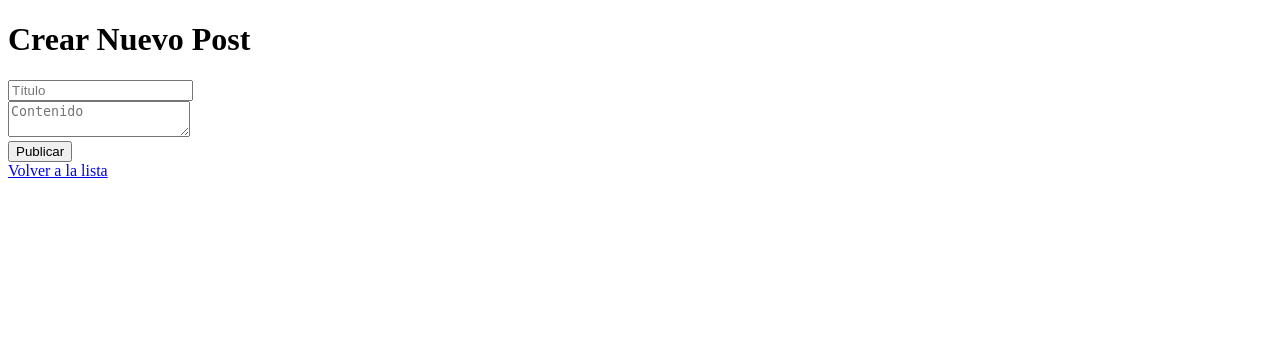
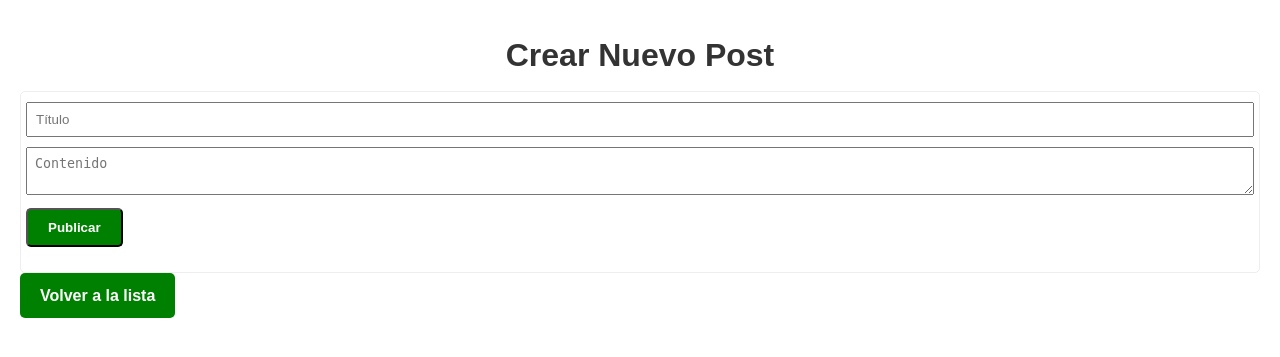
Before and after one commit to Gordon-DEVJ/ForoApp-Django, a Django app: page /nuevo_post/ in a window 1280 px wide. Shown: the top 357 px of the page. Run offline with Django 5.2, Linux system fonts and the light colour scheme.

Commit message:
estilos nuevos

```diff
--- a/foro_app/templates/foro_app/nuevo_post.html
+++ b/foro_app/templates/foro_app/nuevo_post.html
@@ -1,16 +1,22 @@
+{% load static %}
 <!DOCTYPE html>
 <html>
 <head>
+    <meta charset="UTF-8">
+    <meta name="viewport" content="width=device-width, initial-scale=1.0">
     <title>Nuevo Post</title>
+    <link rel="stylesheet" href="{% static 'css/styles.css' %}">
 </head>
 <body>
-    <h1>Crear Nuevo Post</h1>
+    <h1 class="titulo">Crear Nuevo Post</h1>
+    <div class="contenedor">
     <form method="post">
         {% csrf_token %}
-        <input type="text" name="titulo" placeholder="Título" required><br>
-        <textarea name="contenido" placeholder="Contenido" required></textarea><br>
-        <button type="submit">Publicar</button>
+        <input class="titlearea" type="text" name="titulo" placeholder="Título" required><br>
+        <textarea class="textarea" name="contenido" placeholder="Contenido" required></textarea><br>
+        <button class="btn-main" type="submit">Publicar</button>
     </form>
-    <a href="{% url 'lista_posts' %}">Volver a la lista</a>
+    </div>
+    <a class="btn-main" href="{% url 'lista_posts' %}">Volver a la lista</a>
 </body>
 </html>
--- /dev/null
+++ b/static/css/styles.css
@@ -0,0 +1,129 @@
+/* static/css/style.css */
+* {
+    margin: 0;
+    padding: 0;
+    box-sizing: border-box;
+}
+
+body {
+    font-family: Arial, sans-serif;
+    background-color: white;
+    color: #333;
+    line-height: 1.6;
+    padding: 20px;
+}
+
+.contenedor{
+    background-color: white;
+    display: block;
+    border: 1px solid #eeeeee;;
+    padding: 5px;
+    margin-top: 10px;
+    border-radius: 5px;
+}
+
+.titulo {
+    text-align: center;
+    color: #333;
+    margin-bottom: 10px;
+    margin-top: 10px;
+    font-weight: bold;
+}
+
+.titulo2{
+    text-align: center;
+    color: #333;
+    margin-bottom: 10px;
+    margin-top: 10px;
+}
+
+.btn-main {
+    display: inline-block;
+    background-color: green;
+    color: white;
+    text-decoration: none;
+    padding: 10px 20px;
+    border-radius: 5px;
+    margin-bottom: 20px;
+    font-weight: bold;
+    transition: background-color 0.3s ease;
+}
+
+.btn-npost:hover{
+    background-color: rgb(1, 75, 1);
+}
+
+.postlist{
+    list-style: none;
+    padding: 0;
+}
+
+.commentlist{
+    list-style: none;
+}
+
+.postitem{
+    background-color: white;
+    border: 2.5px solid #ddd;
+    border-radius: 5px;
+    margin-bottom: 12px;
+    padding: 15px;
+    box-shadow: 0 2px 5px rgba(0, 0, 0, 0.1);
+}
+
+.postitem:hover{
+    background-color: rgb(192, 255, 192);
+}
+
+.commentitem{
+    background-color: white;
+    border: 1.5px solid #ddd;
+    border-radius: 8px;
+    margin-bottom: 8px;
+    padding: 3px;
+    box-shadow: 0 2px 5px rgba(0, 0, 0, 0.1);
+}
+.titlepost {
+    font-size: 0.8em;
+    font-weight: bold;
+    display: block;
+    color: white;
+    text-decoration: none;
+    background-color: green;
+    padding: 10px;
+    border-radius: 5px;
+}
+
+.titlepost:hover{
+    background-color: rgb(1, 75, 1);
+}
+
+.contentpost{
+    font-size: 0.8em;
+    color: #555;
+    margin: 10px 0;
+    padding: 20px;
+    border: 1px solid #eeeeee;
+    border-radius: 5px;
+}
+
+.datepost{
+    display: block;
+    font-size: 0.8em;
+    color: #888;
+    margin-top: 5px;
+}
+
+.commentform{
+    margin-top: 10px;
+    padding: 8px;
+    border: 1.5px solid #ddd;
+    border-radius: 5px;
+}
+
+.textarea,.autorarea,.titlearea{
+    width: 100%;
+    margin-top: 5px;
+    margin-bottom: 5px;
+    padding: 8px;
+}
```
Also changed, not shown: foro_app/templates/foro_app/detalle_post.html (+21 -15 lines), foro_app/templates/foro_app/lista_posts.html (+12 -8 lines), main/settings.py (+6 -1 lines), db.sqlite3.
